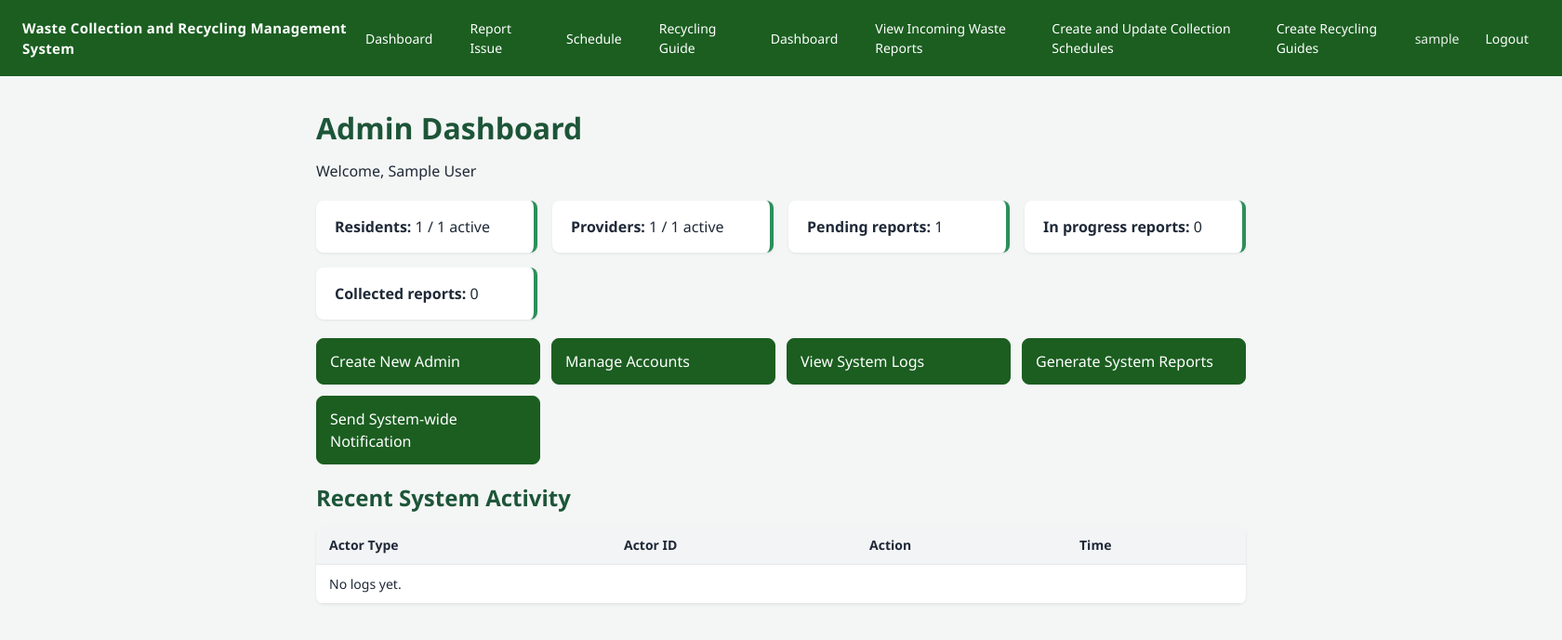
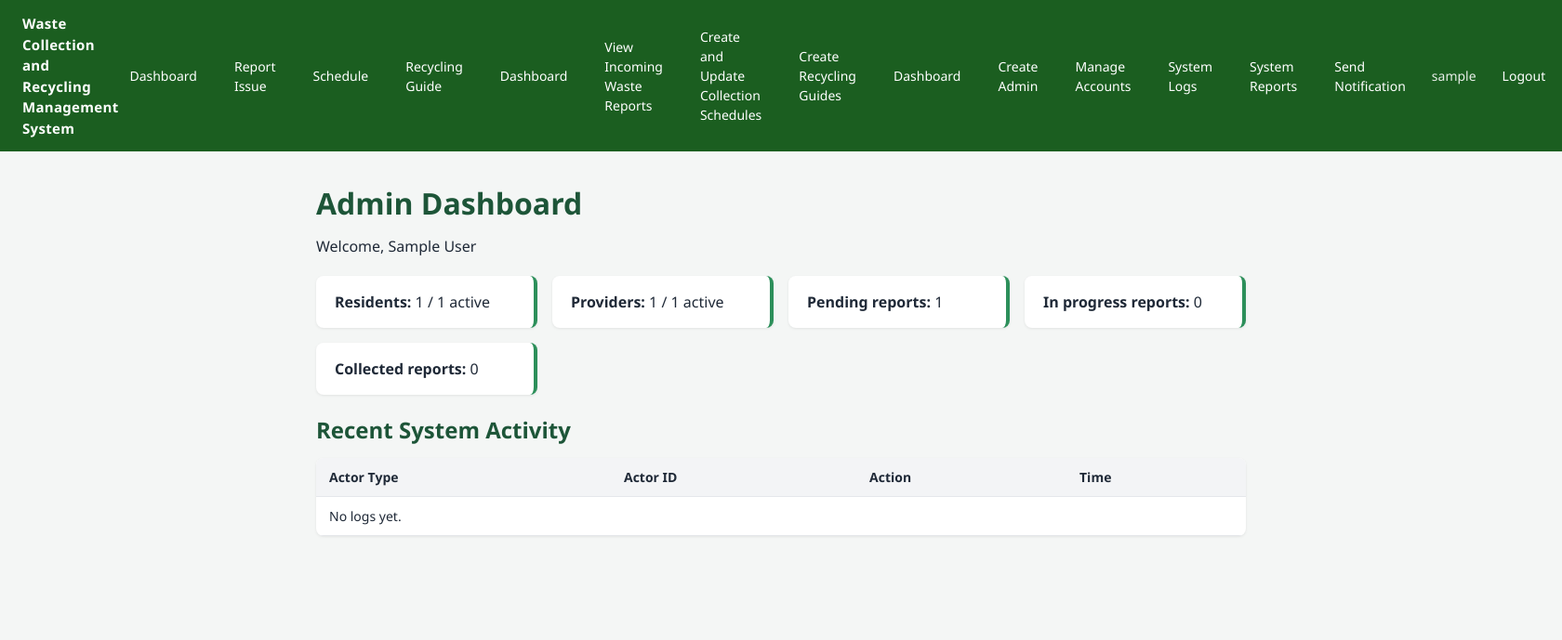
Before and after one commit to MLmihz/wms_project, a Django app: page /admin-panel/dashboard/ in a window 1680 px wide. Shown: the top 689 px of the page at 93% size. Run offline with Django 5.2, Linux system fonts and the light colour scheme; a user stored in the database is signed in; tables that the repository leaves empty hold one stand-in row (values such as "Sample post"); data that the repository does not hold is empty.

Commit message:
admin change

```diff
--- a/core/templates/admin/dashboard.html
+++ b/core/templates/admin/dashboard.html
@@ -12,14 +12,6 @@
     <p><strong>In progress reports:</strong> {{ in_progress_reports }}</p>
     <p><strong>Collected reports:</strong> {{ collected_reports }}</p>
 </div>
-
-<ul class="dashboard-links">
-    <li><a href="{% url 'create_admin' %}">Create New Admin</a></li>
-    <li><a href="{% url 'manage_accounts' %}">Manage Accounts</a></li>
-    <li><a href="{% url 'view_system_logs' %}">View System Logs</a></li>
-    <li><a href="{% url 'generate_system_reports' %}">Generate System Reports</a></li>
-    <li><a href="{% url 'send_system_notification' %}">Send System-wide Notification</a></li>
-</ul>
 
 <h2>Recent System Activity</h2>
 <table class="data-table">
--- a/core/templates/base.html
+++ b/core/templates/base.html
@@ -27,6 +27,14 @@
                  <a href="{% url 'manage_schedules' %}" class="nav-link">Create and Update Collection Schedules</a>
                  <a href="{% url 'manage_recycling_guides' %}" class="nav-link">Create Recycling Guides</a>
                 {% endif %}
+                {% if user.administrator %}
+                    <a href="{% url 'admin_dashboard' %}" class="nav-link">Dashboard</a>
+                    <a href="{% url 'create_admin' %}" class="nav-link">Create Admin</a>
+                    <a href="{% url 'manage_accounts' %}" class="nav-link">Manage Accounts</a>
+                    <a href="{% url 'view_system_logs' %}" class="nav-link">System Logs</a>
+                    <a href="{% url 'generate_system_reports' %}" class="nav-link">System Reports</a>
+                    <a href="{% url 'send_system_notification' %}" class="nav-link">Send Notification</a>
+                {% endif %}
 
 
                 <span class="navbar-user">{{ user.username }}</span>
```
